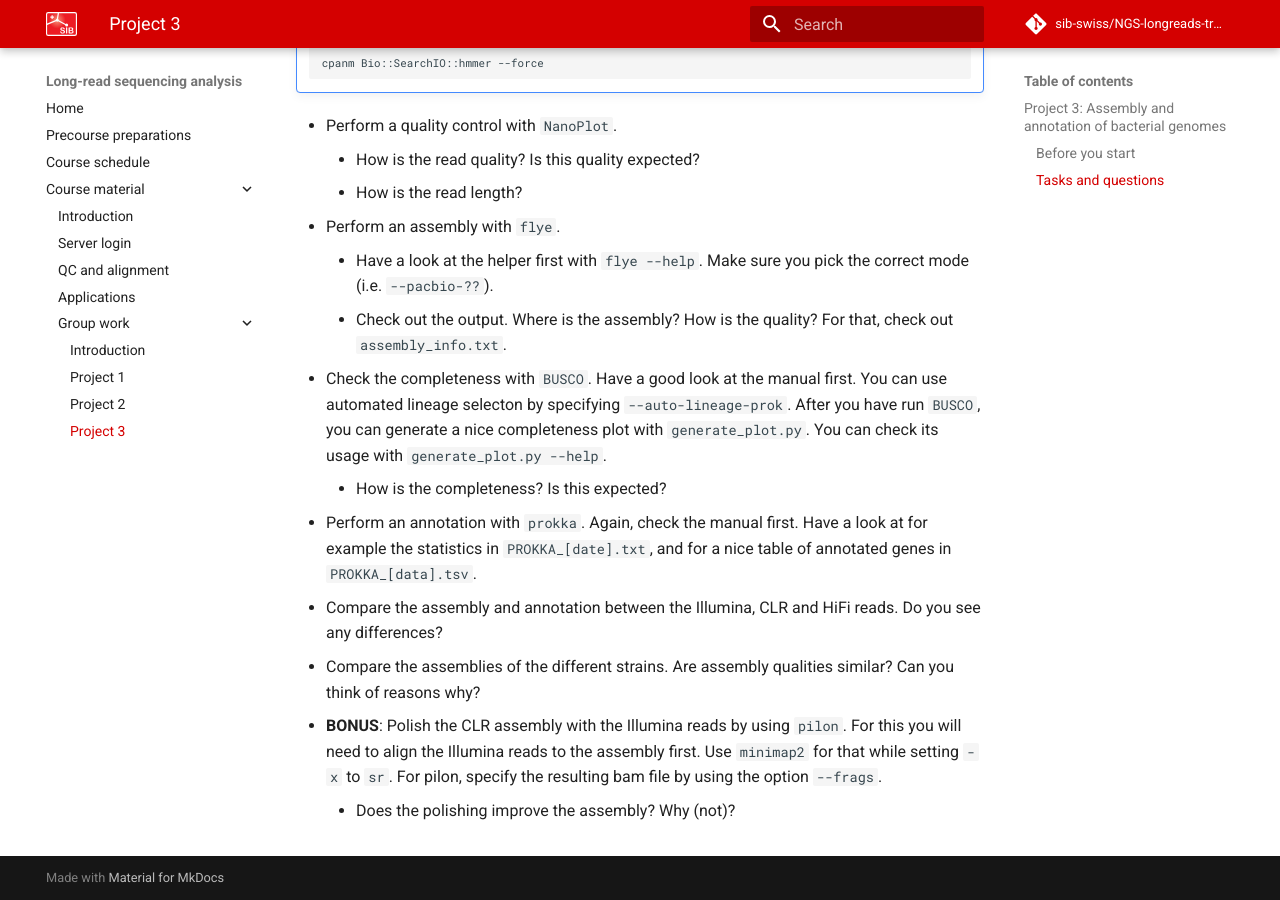
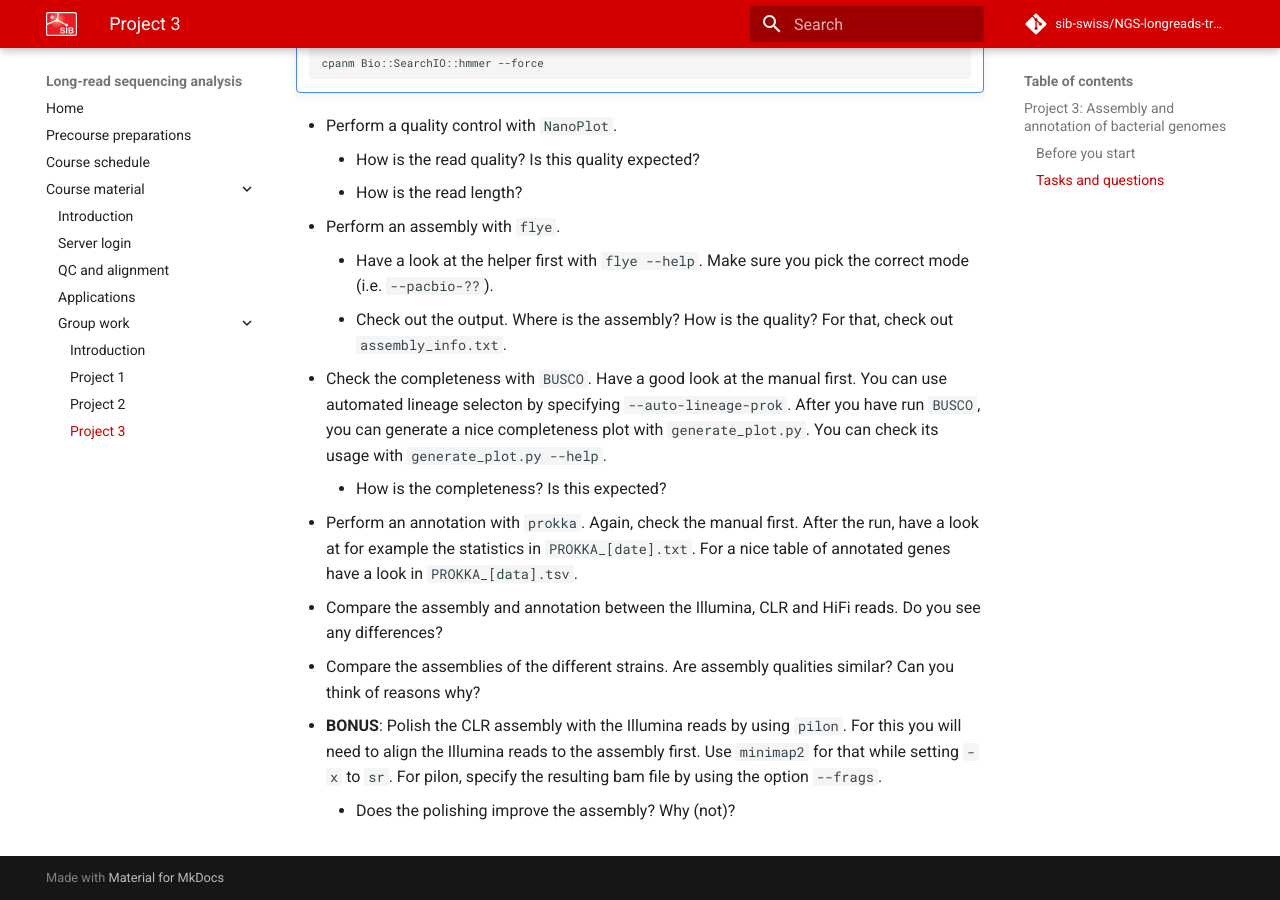
Before and after one commit to sib-swiss/NGS-longreads-training, an MkDocs documentation site: the page built from docs/course_material/group_work/project3.md, in a window 1280 px wide and 900 px high, scrolled down 1974 px. Built offline with MkDocs 1.6.1 and Material for MkDocs 9.7.7, drawn with Linux system fonts in a browser that asks for light colours; comment, search, counter and statistics services are not loaded; the version menu is left out.

Commit message:
minor changes to project3

```diff
--- a/docs/course_material/group_work/project3.md
+++ b/docs/course_material/group_work/project3.md
@@ -90,7 +90,7 @@ You can do this for both the CLR reads and HiFi reads and compare the results.
     * Check out the output. Where is the assembly? How is the quality? For that, check out `assembly_info.txt`.
 * Check the completeness with `BUSCO`. Have a good look at the manual first. You can use automated lineage selecton by specifying `--auto-lineage-prok`. After you have run `BUSCO`, you can generate a nice completeness plot with `generate_plot.py`. You can check its usage with `generate_plot.py --help`.
     * How is the completeness? Is this expected?
-* Perform an annotation with `prokka`. Again, check the manual first. Have a look at for example the statistics in `PROKKA_[date].txt`, and for a nice table of annotated genes in `PROKKA_[data].tsv`.
+* Perform an annotation with `prokka`. Again, check the manual first. After the run, have a look at for example the statistics in `PROKKA_[date].txt`. For a nice table of annotated genes have a look in `PROKKA_[data].tsv`.
 
 
 
```
Also changed, not shown: 1 other file.
